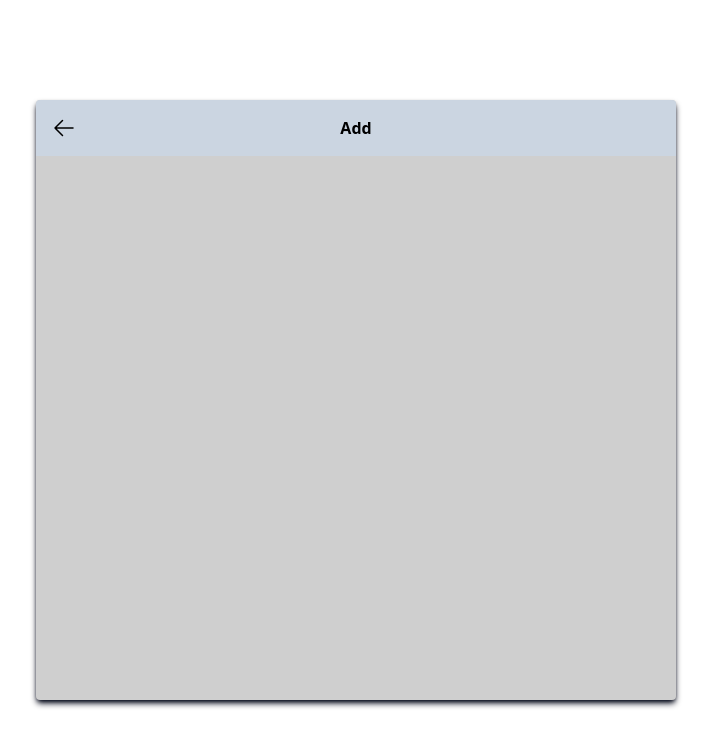
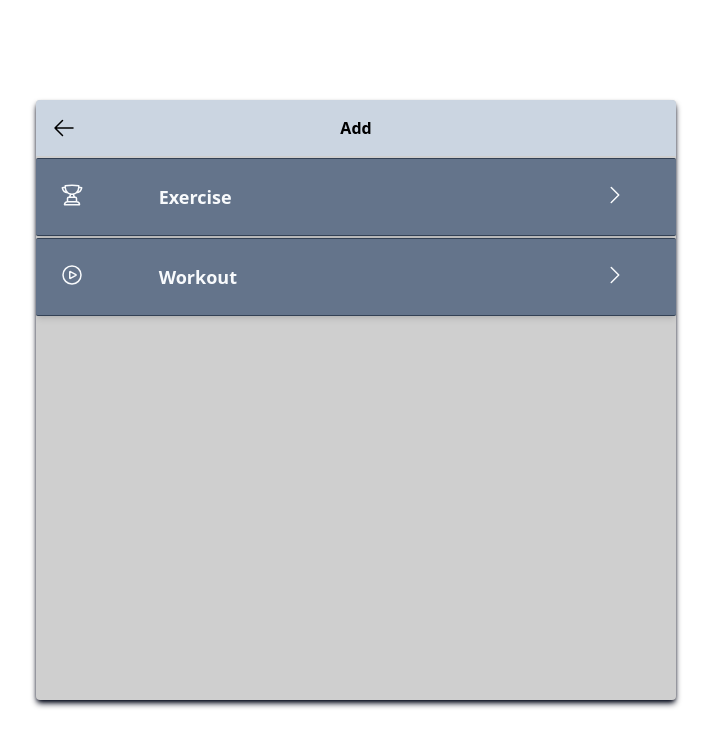
Before and after one commit to omizir/fit-verse, an Angular app: page /add in a window 1280 px wide. Shown: the top 746 px of the page, without its empty margins (284-995 px from the left). Built offline with nearby package versions, Linux system fonts and the light colour scheme.

Commit message:
add navigation buttons to add-page

```diff
--- a/src/app/pages/add-page/add-page.component.html
+++ b/src/app/pages/add-page/add-page.component.html
@@ -1,3 +1,6 @@
 <omz-background-card>
   <omz-page-header pageTitle="Add"></omz-page-header>
+
+  <omz-navigation-button title="Exercise" icon="trophy" url="add/exercise"></omz-navigation-button>
+  <omz-navigation-button title="Workout" icon="play" url="add/workout"></omz-navigation-button>
 </omz-background-card>
--- a/src/app/pages/add-page/add-page.component.ts
+++ b/src/app/pages/add-page/add-page.component.ts
@@ -1,13 +1,15 @@
 import { Component } from '@angular/core';
 import {BackgroundCardComponent} from "../../components/background-card/background-card.component";
 import {PageHeaderComponent} from "../../components/page-header/page-header.component";
+import {NavigationButtonComponent} from "../../components/navigation-button/navigation-button.component";
 
 @Component({
   selector: 'omz-add-page',
   standalone: true,
   imports: [
     BackgroundCardComponent,
-    PageHeaderComponent
+    PageHeaderComponent,
+    NavigationButtonComponent
   ],
   templateUrl: './add-page.component.html',
   styleUrl: './add-page.component.scss'
```
